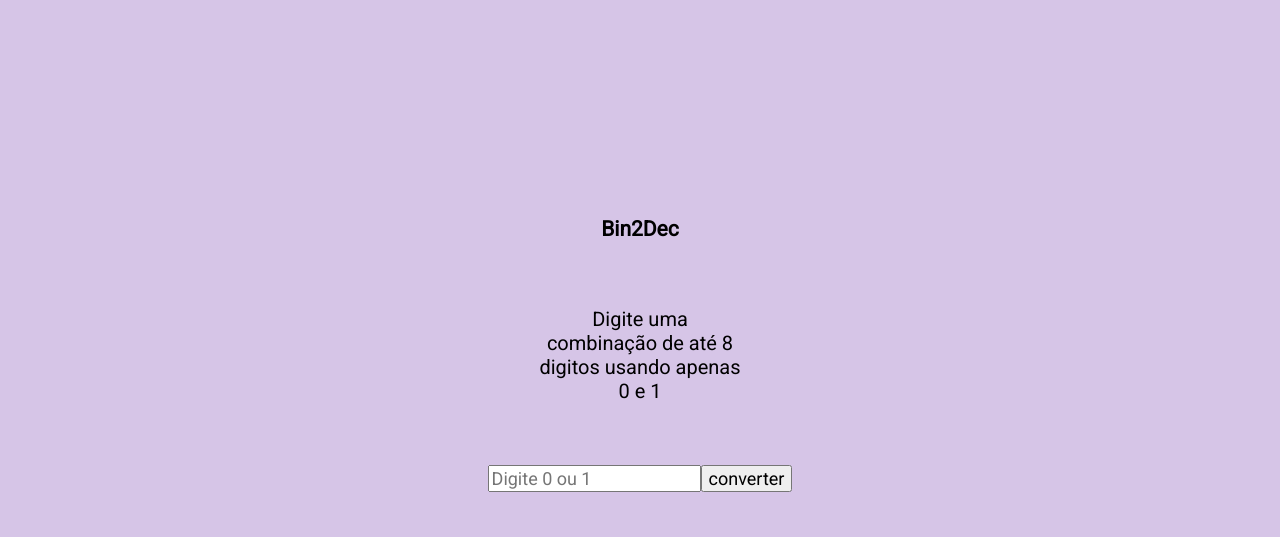
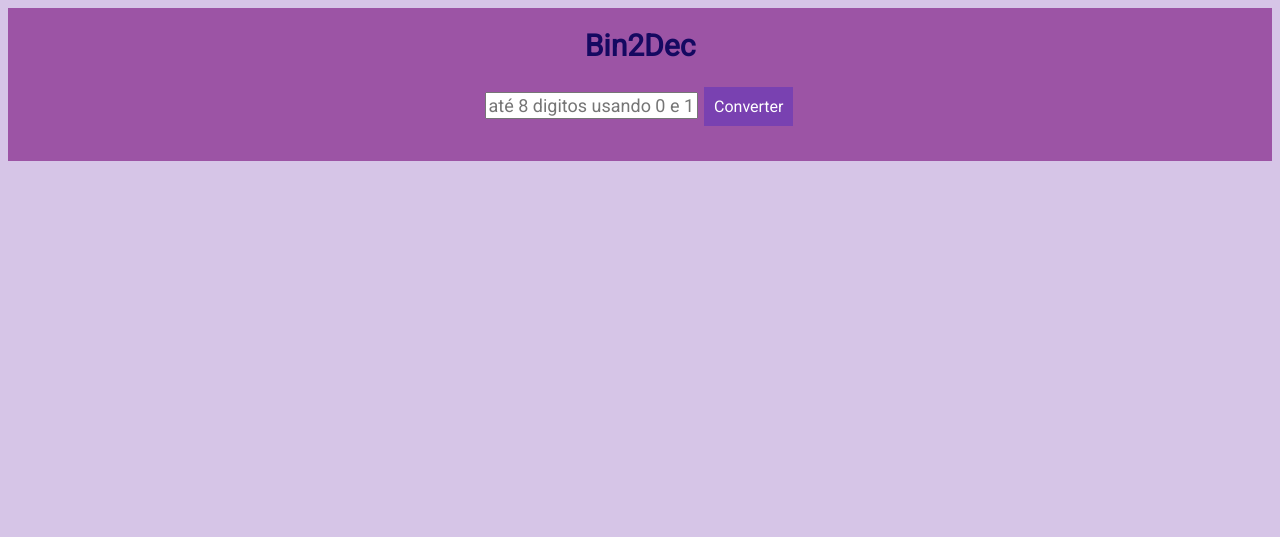
Before and after one commit to CarolineSantosAlves/My-app-ideias, a plain HTML site: page Projetos/Bin2Dec/index.html in a window 1280 px wide. Drawn offline with Linux system fonts and the light colour scheme.

Commit message:
refatoração

```diff
--- a/Projetos/Bin2Dec/app.js
+++ b/Projetos/Bin2Dec/app.js
@@ -1,15 +1,19 @@
-//função converter numero
-function bin2dec(){
+const myform = document.getElementById('formNum');
+let lista = document.getElementById('result');
+
+
+
+myform.addEventListener('submit', function(e){
+    e.preventDefault();
+
     let bin = document.getElementById('bin').value;
-    let res = document.getElementById('res');
-    let lista = document.querySelector('p#flista')
 
     let dec = 0;
     let converteu = [];
 
     function valida(){
-        let binar = Number(bin);
-        let regx = /^[0-1]{1,8}$/.test(binar);
+
+        let regx = /^[0-1]{1,8}$/.test(bin);
         if(regx == true){
             return true;
         }else{
@@ -21,17 +25,13 @@ function bin2dec(){
 
 
     if(valida() == true){
-
-         for (let c = 0; c < bin.length; c++) {
-            dec += Math.pow(2, c) * bin[bin.length - c - 1]; //pega do último ao primeiro
-
+        for (let c = 0; c < bin.length; c++) {
+            dec += Math.pow(2, c) * bin[bin.length - c - 1];
         }
-
-        converteu.push(Number(dec));
-        let item = document.createElement('option');
-        item.text = `${bin} convertido para (${dec}) base 10`;
+        converteu.push(dec);
+        let item = document.createElement('p');
+        item.innerText = `${bin} convertido para ${dec}`;
         lista.appendChild(item);
-        res.innerHTML = '';
 
 
 
@@ -39,14 +39,9 @@ function bin2dec(){
         window.alert('valor inválido, digite até 8 numeros usando apenas 0 e 1')
     };
 
-    bin.value = '';
-    bin.focus();
+    document.getElementById('bin').value = ''
+    document.getElementById('bin').focus();
 
 
 
-
-
-
-
-
-}
+})
--- a/Projetos/Bin2Dec/index.html
+++ b/Projetos/Bin2Dec/index.html
@@ -9,23 +9,18 @@
     <title>Conversor Binário</title>
 </head>
 <body>
-    <section>
-        <form class="formNum">
+
+    <div id="container">
+        <form id="formNum">
             <h1 class="title">Bin2Dec</h1>
-            <p class="break"></p>
-            <p class="descript">Digite uma combinação de até 8 digitos usando apenas 0 e 1</p>
-            <p class="break"></p>
-            <p><input type="text" title="preencha apenas com 0 e 1" placeholder="Digite 0 ou 1" name="bin" id="bin" required></p>
-            <p><input type="button" value="converter" onclick="bin2dec()"></p>
-            <p class="break"></p>
 
-            <p name="flista" id="flista" size="10"></p></br>
+            <input type="text" placeholder="até 8 digitos usando 0 e 1" name="bin" id="bin" maxlength="8" required>
+            <button type="submit">Converter</button>
+        </form>
 
-        </form>
-        <div id="res">
+        <div id="result" ></div></br>
 
-        </div>
-    </section>
+    </div>
 
     <script src="app.js"></script>
 </body>
--- a/Projetos/Bin2Dec/style.css
+++ b/Projetos/Bin2Dec/style.css
@@ -1,65 +1,55 @@
  @import url('https://fonts.googleapis.com/css2?family=Roboto&display=swap');
 
+
+*{
+    text-align: center;
+}
+
 body{
-    font: 400 14px Roboto, sans-serif;
+    font: 400 18px Roboto, sans-serif;
     background-color: rgba(121, 65, 177, 0.3) ;
 
+}
 
+#container{
+    display: flex;
+    justify-content: center;
+    flex-direction: column;
+    background-color: #9c54a5;
+    height: 100%;
+}
+
+form {
+    justify-content: center;
+    width: 80%;
+    margin:0 auto 10px;
+    align-items: center;
+    align-content: center;
 }
 
 input, button, textarea{
     font: 400 18px Roboto, sans-serif;
 }
 
-.formNum {
-   display: flex;
-   flex-wrap: wrap;
-   justify-content: center;
-   width: 80%;
-    margin: auto;
-    margin-top: 200px;
-   align-items: center;
-   align-content: center;
 
-
-}
-.descript{
-    text-align: center;
-    width: 20%;
-    font-size: 20px;
-
-
-
-}
-.bin {
-    width: 100px;
-    margin: 10px;
-    text-align: center;
-    line-height: 75px;
+h1{
     font-size: 30px;
-
+    color: rgb(21, 9, 97);
 }
 
-
-
-.break {
-    flex-basis: 100%;
-    height: 0;
-  }
-
-  .button{
-    flex-grow: 6;
+button{
     background-color: rgba(121, 65, 177); /* Green */
     border: none;
     color: white;
-    padding: 15px 32px;
+    padding: 10px;
+    margin: 4px 2px;
     text-align: center;
+    cursor: pointer;
     text-decoration: none;
     font-size: 16px;
 
   }
 
-  i{
-      padding-right: 20px;
-      padding-right: 20px;
-  }
+p{
+    font-size: 20px;
+}
```
